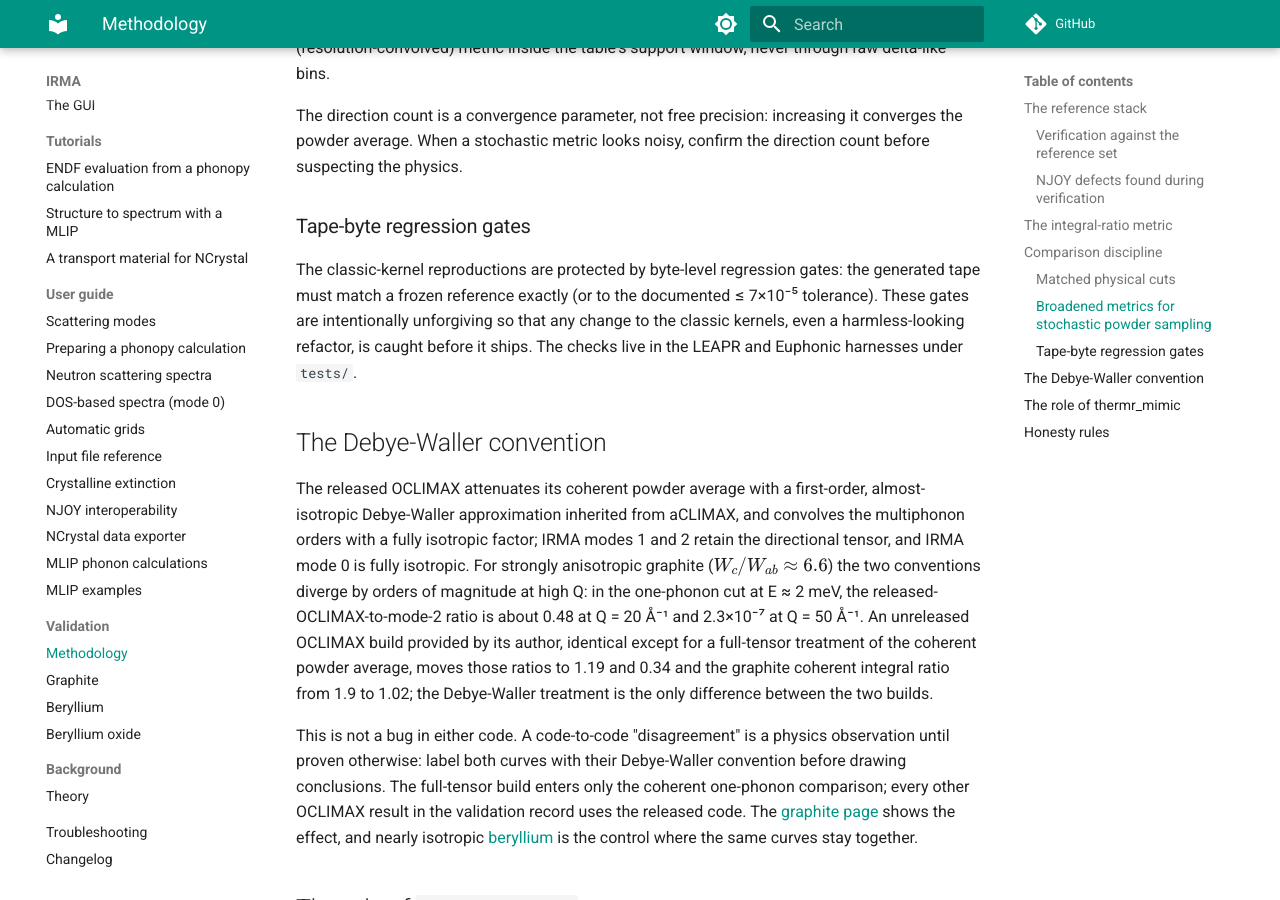
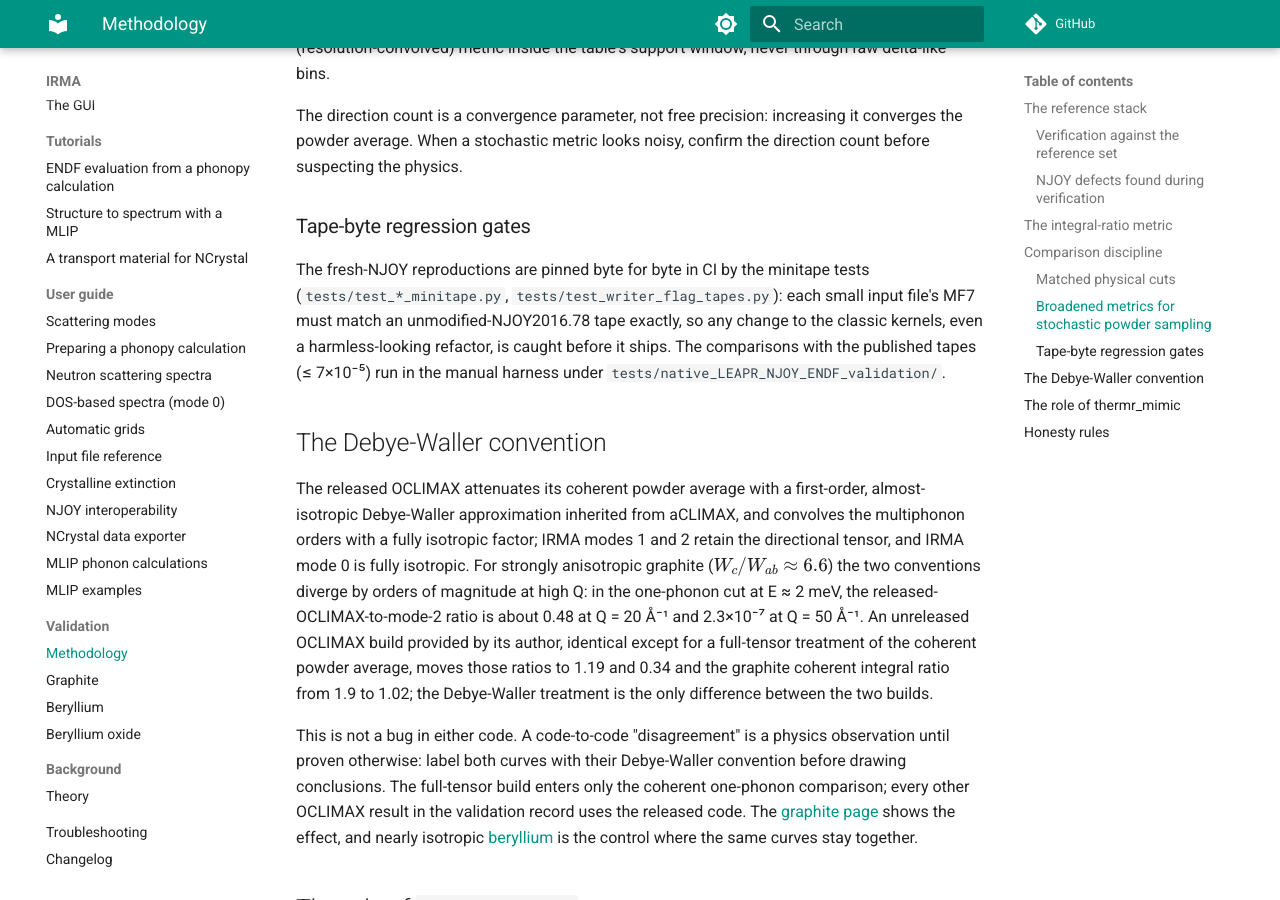
Before and after one commit to ramic-k/IRMA, an MkDocs documentation site: the page built from docs/validation/methodology.md, in a window 1280 px wide and 900 px high, scrolled down 4377 px. Built offline with MkDocs 1.6.1 and Material for MkDocs 9.7.7, drawn with Linux system fonts in a browser that asks for light colours; comment, search, counter and statistics services are not loaded.

Commit message:
methodology.md: name the CI byte gates and the manual 7e-5 harness
The byte-level gates are the minitape tests in CI; the published-tape
comparisons (<= 7e-5) are not byte gates and run in the manual LEAPR
harness, and the Euphonic harness does not test the classic kernels.
(The Card 6g default was already corrected.)

Claude-Session: https://claude.ai/code/session_01C2iC5HyRUuJ3FeKVVSE61G

```diff
--- a/docs/validation/methodology.md
+++ b/docs/validation/methodology.md
@@ -170,12 +170,12 @@ noisy, confirm the direction count before suspecting the physics.
 
 ### Tape-byte regression gates
 
-The classic-kernel reproductions are protected by byte-level regression
-gates: the generated tape must match a frozen reference exactly (or to the
-documented ≤ 7×10⁻⁵ tolerance). These gates are intentionally unforgiving so
-that any change to the classic kernels, even a harmless-looking refactor, is
-caught before it ships. The checks live in the LEAPR and Euphonic harnesses
-under `tests/`.
+The fresh-NJOY reproductions are pinned byte for byte in CI by the minitape
+tests (`tests/test_*_minitape.py`, `tests/test_writer_flag_tapes.py`): each
+small input file's MF7 must match an unmodified-NJOY2016.78 tape exactly, so
+any change to the classic kernels, even a harmless-looking refactor, is
+caught before it ships. The comparisons with the published tapes (≤ 7×10⁻⁵)
+run in the manual harness under `tests/native_LEAPR_NJOY_ENDF_validation/`.
 
 ## The Debye-Waller convention
 
```
